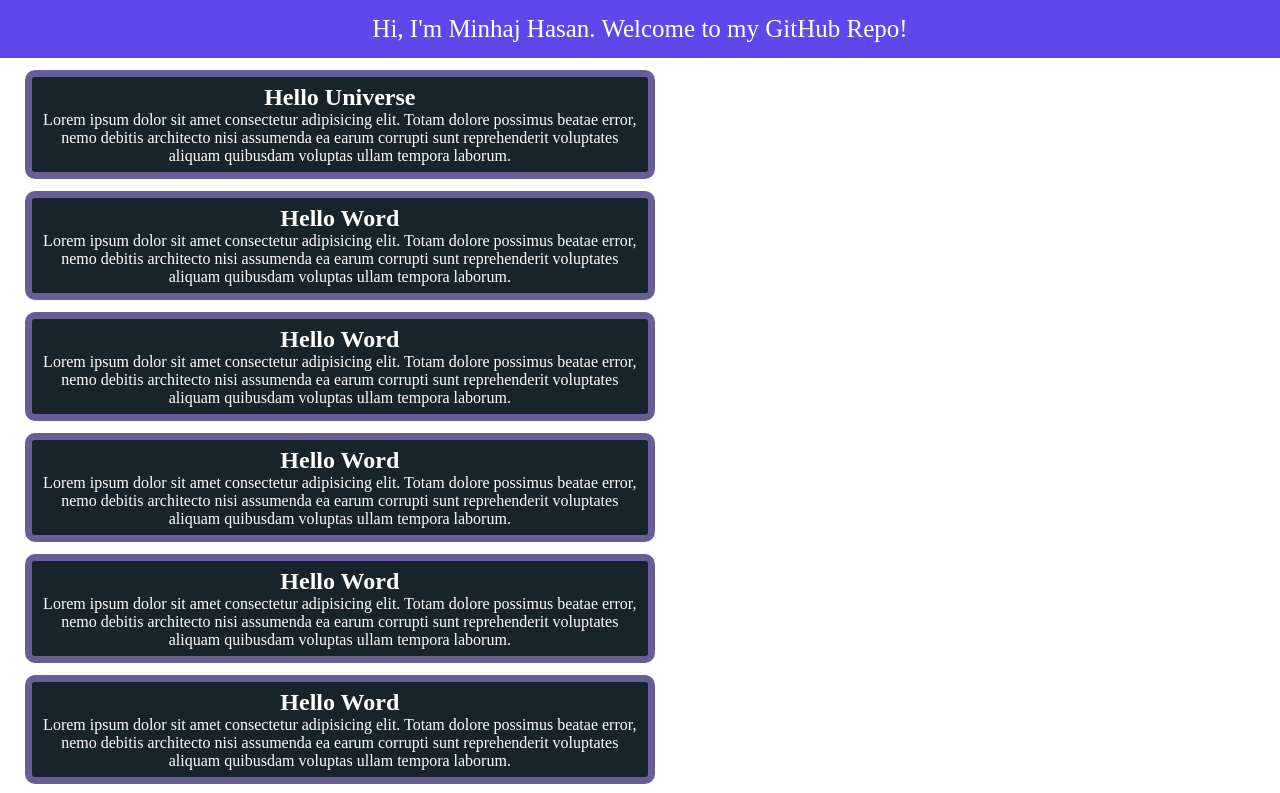
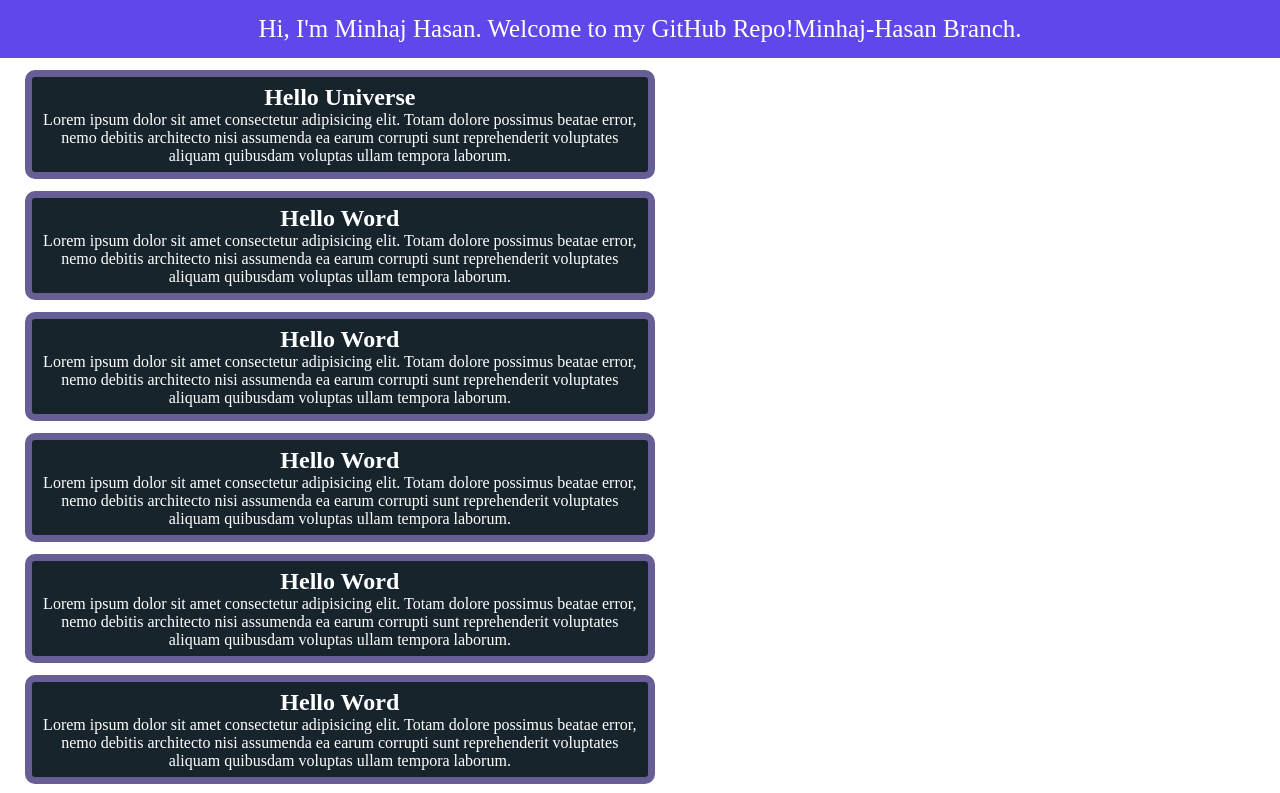
Before and after one commit to minhajhasan-dev/My-First-Website, a plain HTML site: page index.html in a window 1280 px wide. Shown: the top 793 px of the page. Drawn offline with Linux system fonts and the light colour scheme.

Commit message:
Minhaj-Hasan

```diff
--- a/index.html
+++ b/index.html
@@ -8,7 +8,7 @@
 </head>
 <body>
     <section id="header">
-        <p>Hi, I'm Minhaj Hasan. Welcome to my GitHub Repo!</p>
+        <p>Hi, I'm Minhaj Hasan. Welcome to my GitHub Repo!Minhaj-Hasan Branch.</p>
     </section>
     <section class="post">
         <h2>Hello Universe</h2>
```
